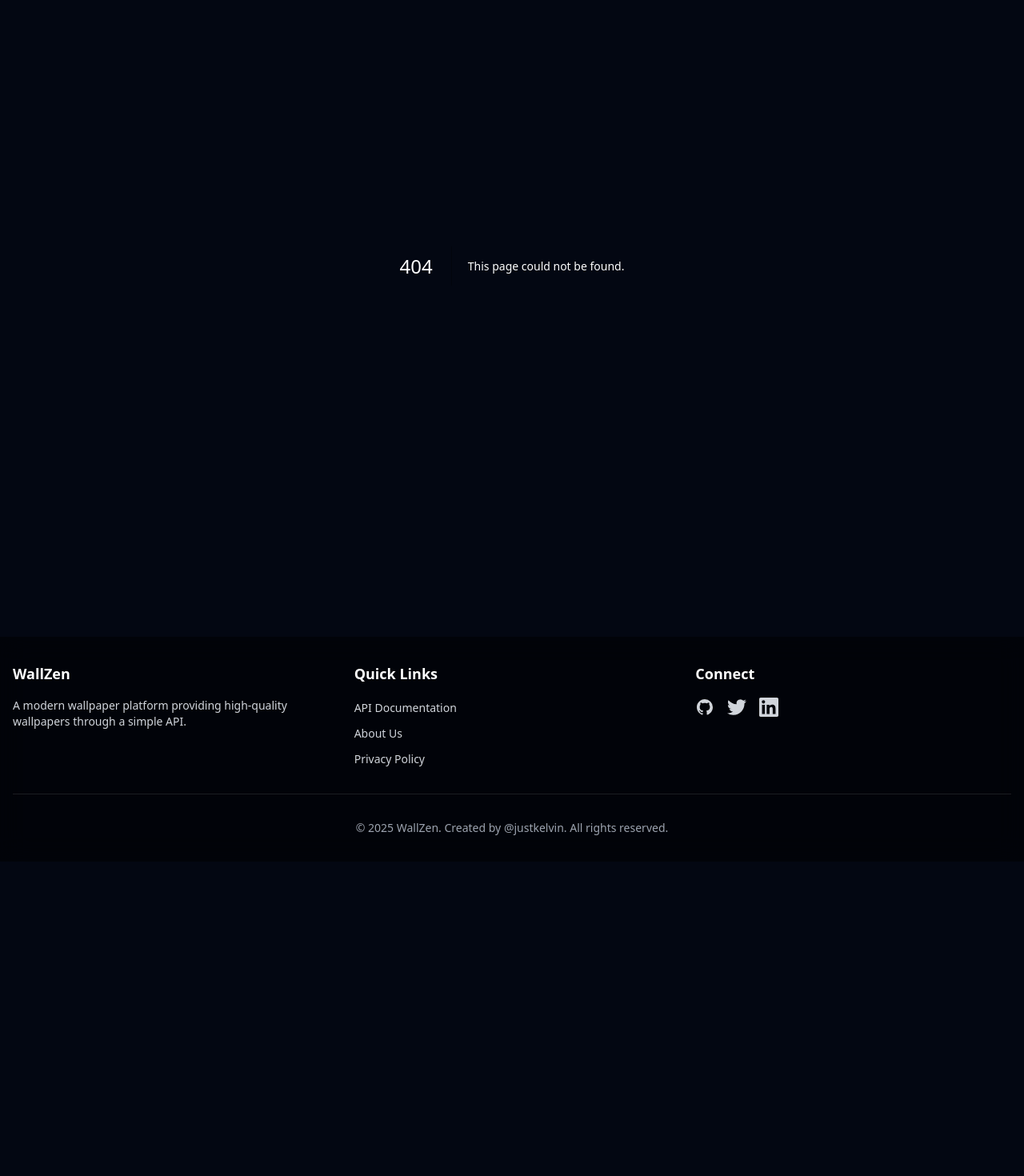
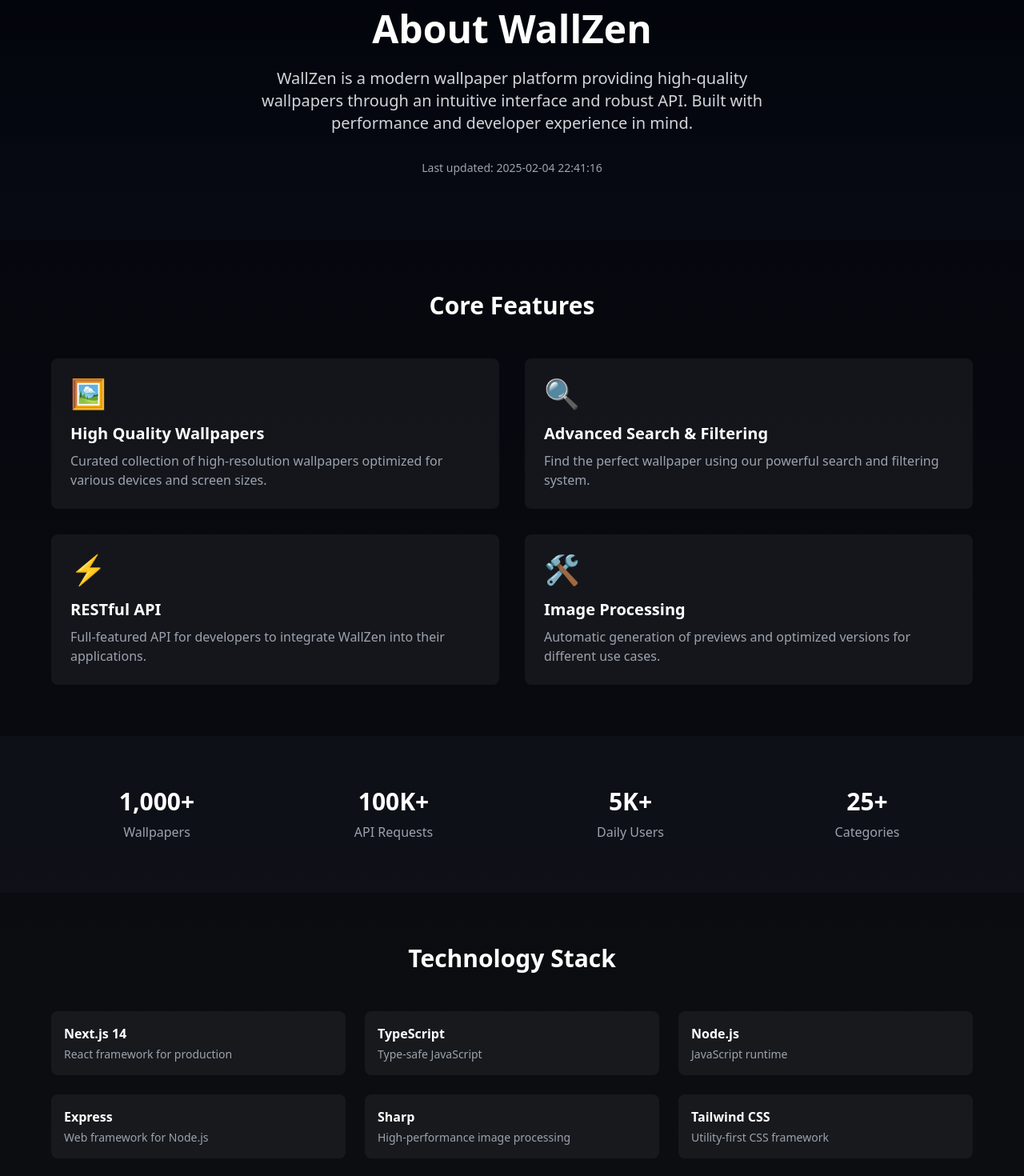
Before and after one commit to justkelvin/wallzen-ui, a Next.js app: page /about in a window 1280 px wide. Before the commit this address had no page. Shown: the part 132-1602 px from the top of the page at 80% size. Before the commit the page ends 1209 px from the top, so only its background shows below. Built offline with nearby package versions, Linux system fonts and the light colour scheme.

Commit message:
Add About page with features, stats, tech stack, and contact information

```diff
--- /dev/null
+++ b/app/about/page.tsx
@@ -0,0 +1,182 @@
+'use client'
+import React from 'react'
+import Image from 'next/image'
+import Link from 'next/link'
+
+const TIMESTAMP = '2025-02-04 22:41:16'
+const CURRENT_USER = 'justkelvin'
+
+const features = [
+    {
+        title: 'High Quality Wallpapers',
+        description: 'Curated collection of high-resolution wallpapers optimized for various devices and screen sizes.',
+        icon: '🖼️'
+    },
+    {
+        title: 'Advanced Search & Filtering',
+        description: 'Find the perfect wallpaper using our powerful search and filtering system.',
+        icon: '🔍'
+    },
+    {
+        title: 'RESTful API',
+        description: 'Full-featured API for developers to integrate WallZen into their applications.',
+        icon: '⚡'
+    },
+    {
+        title: 'Image Processing',
+        description: 'Automatic generation of previews and optimized versions for different use cases.',
+        icon: '🛠️'
+    }
+]
+
+const stats = [
+    { label: 'Wallpapers', value: '1,000+' },
+    { label: 'API Requests', value: '100K+' },
+    { label: 'Daily Users', value: '5K+' },
+    { label: 'Categories', value: '25+' }
+]
+
+const techStack = [
+    { name: 'Next.js 14', description: 'React framework for production' },
+    { name: 'TypeScript', description: 'Type-safe JavaScript' },
+    { name: 'Node.js', description: 'JavaScript runtime' },
+    { name: 'Express', description: 'Web framework for Node.js' },
+    { name: 'Sharp', description: 'High-performance image processing' },
+    { name: 'Tailwind CSS', description: 'Utility-first CSS framework' }
+]
+
+export default function About() {
+    return (
+        <div className="min-h-screen">
+            {/* Hero Section */}
+            <section className="py-20 px-4 text-center bg-gradient-to-b from-black/50 to-transparent">
+                <h1 className="text-5xl font-bold mb-6">About WallZen</h1>
+                <p className="text-xl text-gray-300 max-w-2xl mx-auto">
+                    WallZen is a modern wallpaper platform providing high-quality wallpapers
+                    through an intuitive interface and robust API. Built with performance and
+                    developer experience in mind.
+                </p>
+                <div className="mt-8 text-sm text-gray-400">
+                    Last updated: {TIMESTAMP}
+                </div>
+            </section>
+
+            {/* Features Grid */}
+            <section className="py-16 px-4 bg-black/30">
+                <div className="max-w-6xl mx-auto">
+                    <h2 className="text-3xl font-bold text-center mb-12">Core Features</h2>
+                    <div className="grid grid-cols-1 md:grid-cols-2 gap-8">
+                        {features.map((feature, index) => (
+                            <div
+                                key={index}
+                                className="p-6 rounded-lg bg-white/5 hover:bg-white/10 transition-colors"
+                            >
+                                <div className="text-4xl mb-4">{feature.icon}</div>
+                                <h3 className="text-xl font-semibold mb-2">{feature.title}</h3>
+                                <p className="text-gray-400">{feature.description}</p>
+                            </div>
+                        ))}
+                    </div>
+                </div>
+            </section>
+
+            {/* Stats */}
+            <section className="py-16 px-4">
+                <div className="max-w-6xl mx-auto">
+                    <div className="grid grid-cols-2 md:grid-cols-4 gap-8">
+                        {stats.map((stat, index) => (
+                            <div key={index} className="text-center">
+                                <div className="text-3xl font-bold text-white mb-2">{stat.value}</div>
+                                <div className="text-gray-400">{stat.label}</div>
+                            </div>
+                        ))}
+                    </div>
+                </div>
+            </section>
+
+            {/* Tech Stack */}
+            <section className="py-16 px-4 bg-black/30">
+                <div className="max-w-6xl mx-auto">
+                    <h2 className="text-3xl font-bold text-center mb-12">Technology Stack</h2>
+                    <div className="grid grid-cols-1 md:grid-cols-3 gap-6">
+                        {techStack.map((tech, index) => (
+                            <div
+                                key={index}
+                                className="p-4 rounded-lg bg-white/5 hover:bg-white/10 transition-colors"
+                            >
+                                <h3 className="font-semibold mb-1">{tech.name}</h3>
+                                <p className="text-sm text-gray-400">{tech.description}</p>
+                            </div>
+                        ))}
+                    </div>
+                </div>
+            </section>
+
+            {/* API Section */}
+            <section className="py-16 px-4">
+                <div className="max-w-6xl mx-auto text-center">
+                    <h2 className="text-3xl font-bold mb-6">Developer Friendly</h2>
+                    <p className="text-gray-300 mb-8 max-w-2xl mx-auto">
+                        WallZen provides a comprehensive RESTful API that allows developers to
+                        integrate our wallpaper service into their applications.
+                    </p>
+                    <Link
+                        href="/api-docs"
+                        className="inline-block px-6 py-3 rounded-full bg-white/10 hover:bg-white/20 transition-colors"
+                    >
+                        View API Documentation
+                    </Link>
+                </div>
+            </section>
+
+            {/* Team Section */}
+            <section className="py-16 px-4 bg-black/30">
+                <div className="max-w-6xl mx-auto text-center">
+                    <h2 className="text-3xl font-bold mb-6">Created by</h2>
+                    <div className="inline-flex items-center space-x-4 bg-white/5 px-6 py-3 rounded-full">
+                        <span className="text-gray-300">@{CURRENT_USER}</span>
+                        <Link
+                            href={`https://github.com/${CURRENT_USER}`}
+                            target="_blank"
+                            rel="noopener noreferrer"
+                            className="text-blue-400 hover:text-blue-300 transition-colors"
+                        >
+                            GitHub Profile
+                        </Link>
+                    </div>
+                </div>
+            </section>
+
+            {/* Contact Section */}
+            <section className="py-16 px-4">
+                <div className="max-w-6xl mx-auto text-center">
+                    <h2 className="text-3xl font-bold mb-6">Get in Touch</h2>
+                    <p className="text-gray-300 mb-8">
+                        Have questions or suggestions? Feel free to reach out or contribute to the project.
+                    </p>
+                    <div className="flex justify-center space-x-4">
+                        <Link
+                            href={`https://github.com/${CURRENT_USER}/wallzen`}
+                            target="_blank"
+                            rel="noopener noreferrer"
+                            className="px-6 py-3 rounded-full bg-white/10 hover:bg-white/20 transition-colors"
+                        >
+                            GitHub Repository
+                        </Link>
+                        <Link
+                            href={`mailto:contact@wallzen.com`}
+                            className="px-6 py-3 rounded-full bg-white/10 hover:bg-white/20 transition-colors"
+                        >
+                            Email Us
+                        </Link>
+                    </div>
+                </div>
+            </section>
+
+            {/* Version Info */}
+            <section className="py-8 px-4 text-center text-gray-500 text-sm">
+                <p>Version 1.0.0 | Last deployed: {TIMESTAMP}</p>
+            </section>
+        </div>
+    )
+}
```
